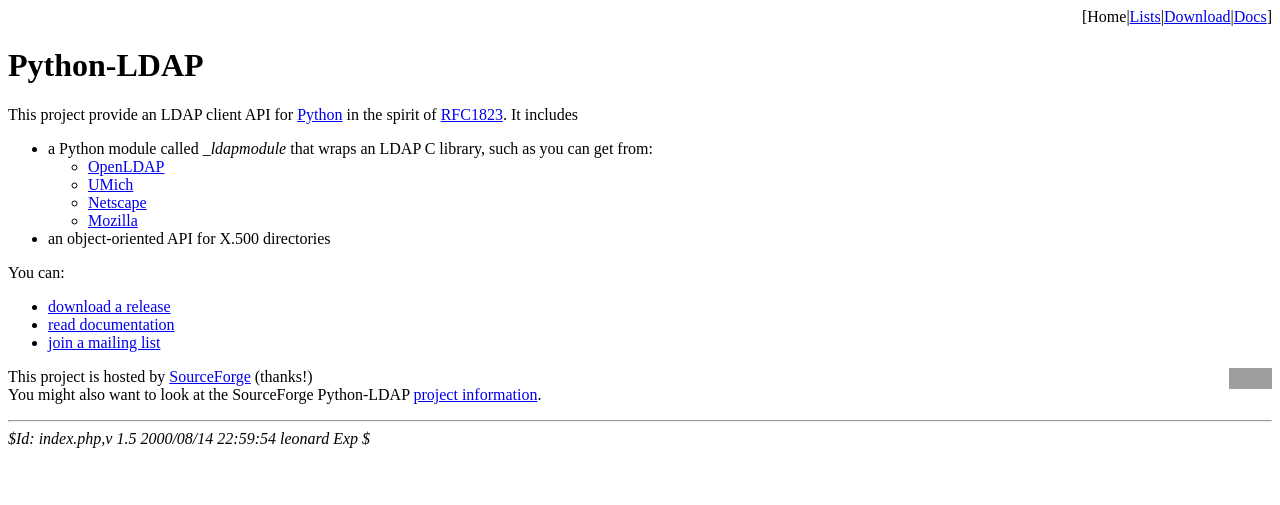
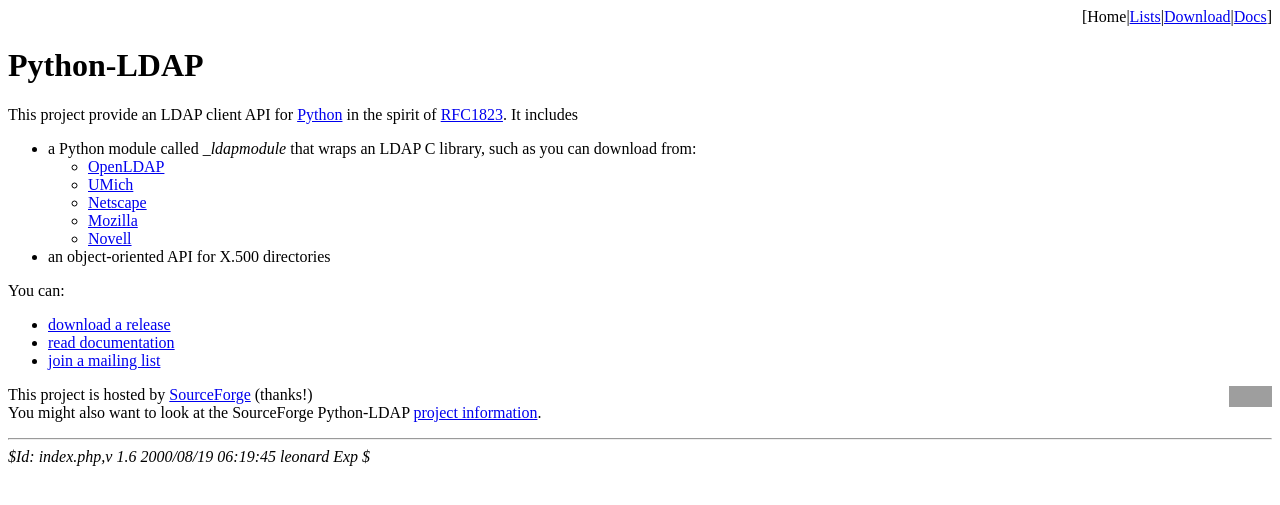
Before and after one commit to Free-IAM/python-ldap0, a PHP site: page / in a window 1280 px wide. Shown: the top 505 px of the page. Run offline with PHP 8.4, Linux system fonts and the light colour scheme; grey boxes are pictures that could not be loaded.

Commit message:
add link to novell's LDAP library. we don't have a win32 distribution yet though..

```diff
--- a/index.php
+++ b/index.php
@@ -1,4 +1,4 @@
-<!-- $Id: index.php,v 1.5 2000/08/14 22:59:54 leonard Exp $ -->
+<!-- $Id: index.php,v 1.6 2000/08/19 06:19:45 leonard Exp $ -->
 <?
 	$thishref = "index";
 	include("header.php");
@@ -19,12 +19,13 @@ This project provide an LDAP client API for
 It includes
 <ul>
 <li> a Python module called <em>_ldapmodule</em> that wraps an LDAP C library,
-	such as you can get from:
+	such as you can download from:
 	<ul><li><a href="http://www.openldap.org/">OpenLDAP</a>
 	    <li><a href="ftp://terminator.rs.itd.umich.edu/ldap/">UMich</a>
 	    <li><a href="http://developer.netscape.com/tech/directory/"
 								>Netscape</a>
 	    <li><a href="http://www.mozilla.org/directory/csdk.html">Mozilla</a>
+	    <li><a href="http://developer.novell.com/ndk/cldap.htm">Novell</a>
 	</ul>
 <li> an object-oriented API for X.500 directories
 </ul>
@@ -48,6 +49,6 @@ You might also want to look at the SourceForge Python-LDAP
 <a href="http://sourceforge.net/project/?group_id=2072">project information</a>.
 
 <hr>
-<i>$Id: index.php,v 1.5 2000/08/14 22:59:54 leonard Exp $</i>
+<i>$Id: index.php,v 1.6 2000/08/19 06:19:45 leonard Exp $</i>
 </BODY>
 </HTML>
```
